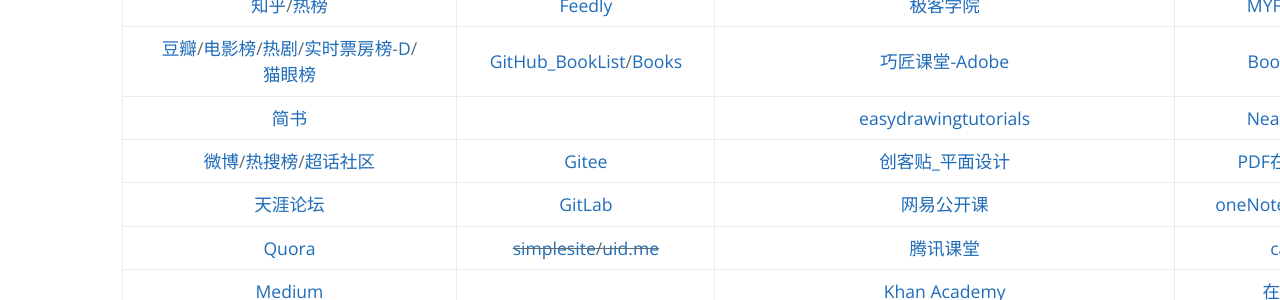
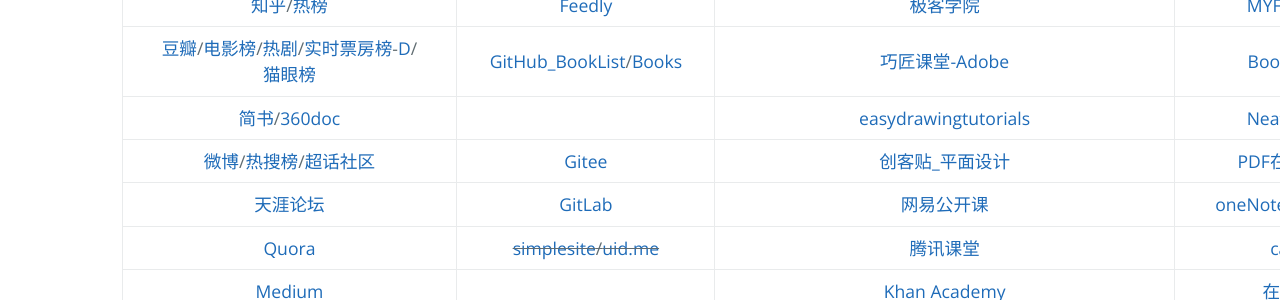
Before and after one commit to AmbroseRen/test, a Jekyll site: the page built from navigation.md, in a window 1280 px wide. Shown: the part 454-754 px from the top of the page. Built offline with Jekyll 4.4.1, drawn with Linux system fonts in a browser that asks for light colours; our own code applies the rules of GitHub Pages for plain Markdown files; the repository's description, which GitHub fills in, is left out.

Commit message:
Update navigation.md

```diff
--- a/navigation.md
+++ b/navigation.md
@@ -14,7 +14,7 @@
 | __社区__ | [印象笔记](https://app.yinxiang.com/Home.action) | ~~[多贝公开课](http://www.duobei.com/)~~ | [epub.liumingye](https://epub.liumingye.cn/) |
 | [知乎](https://www.zhihu.com/people/RS101202303/following)/[热榜](https://www.zhihu.com/hot) | [Feedly](https://feedly.com/) | [极客学院](https://www.jikexueyuan.com/) | [MYFREEMP3](http://tool.liumingye.cn/music/?page=audioPage&type=migu&name=The%20Ludlows) |
 | [豆瓣](https://www.douban.com/people/AmbroseRen/)/[电影榜](https://movie.douban.com/)/[热剧](https://movie.douban.com/tv/#!type=tv&tag=%E7%83%AD%E9%97%A8&sort=recommend&page_limit=20&page_start=0)/[实时票房榜](https://www.endata.com.cn/BoxOffice/BO/RealTime/reTimeBO.html)-[D](https://ys.endata.cn/BoxOffice/Ranking)/[猫眼榜](https://piaofang.maoyan.com/dashboard) | [GitHub_BookList](https://github.com/AmbroseRen/test/blob/master/Library/BookListsOne.md)/[Books](https://github.com/AmbroseRen/Picture/tree/master/book/Society) | [巧匠课堂-Adobe](https://www.2qj.com/) | [BookReader](https://ztftrue.github.io/BookReader/) |
-| [简书](https://www.jianshu.com/subscriptions#/timeline) | []() | [easydrawingtutorials](https://www.easydrawingtutorials.com/index.php/disney/81-draw-mickey-mouse) | [Neat Reader](https://www.neat-reader.cn/webapp#/) |
+| [简书](https://www.jianshu.com/subscriptions#/timeline)/[360doc](http://www.360doc.com/mycontacts.aspx) | []() | [easydrawingtutorials](https://www.easydrawingtutorials.com/index.php/disney/81-draw-mickey-mouse) | [Neat Reader](https://www.neat-reader.cn/webapp#/) |
 | [微博](https://weibo.com/3626507391/follow)/[热搜榜](https://s.weibo.com/top/summary)/[超话社区](https://huati.weibo.cn/discovery/super) | [Gitee](https://gitee.com/) | [创客贴_平面设计](https://www.chuangkit.com/designtools/designindex) | [PDF在线阅读器](https://web.jisupdf.com/) |
 | [天涯论坛](https://bbs.tianya.cn/) | [GitLab](https://gitlab.com/ambroserencn) | [网易公开课](https://open.163.com/khan/) | [oneNote笔记本-微软](https://www.onenote.com/notebooks?auth=1&nf=1&fromAR=1) |
 | [Quora](https://www.quora.com/) | ~~[simplesite](http://ambroseren.simplesite.com/)/[uid.me](http://uid.me/ren_si1#)~~ | [腾讯课堂](https://ke.qq.com/) | [catbox](https://catbox.moe/user/login.php) |
```
